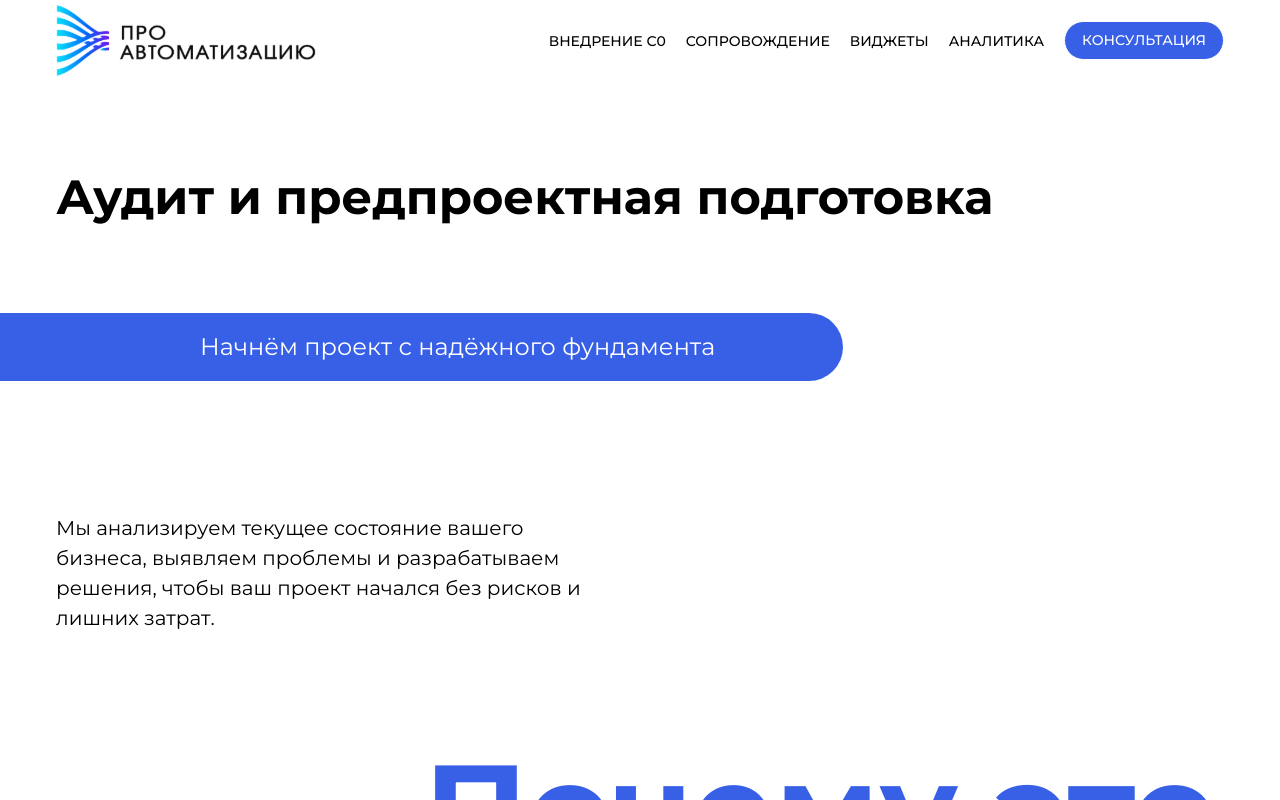
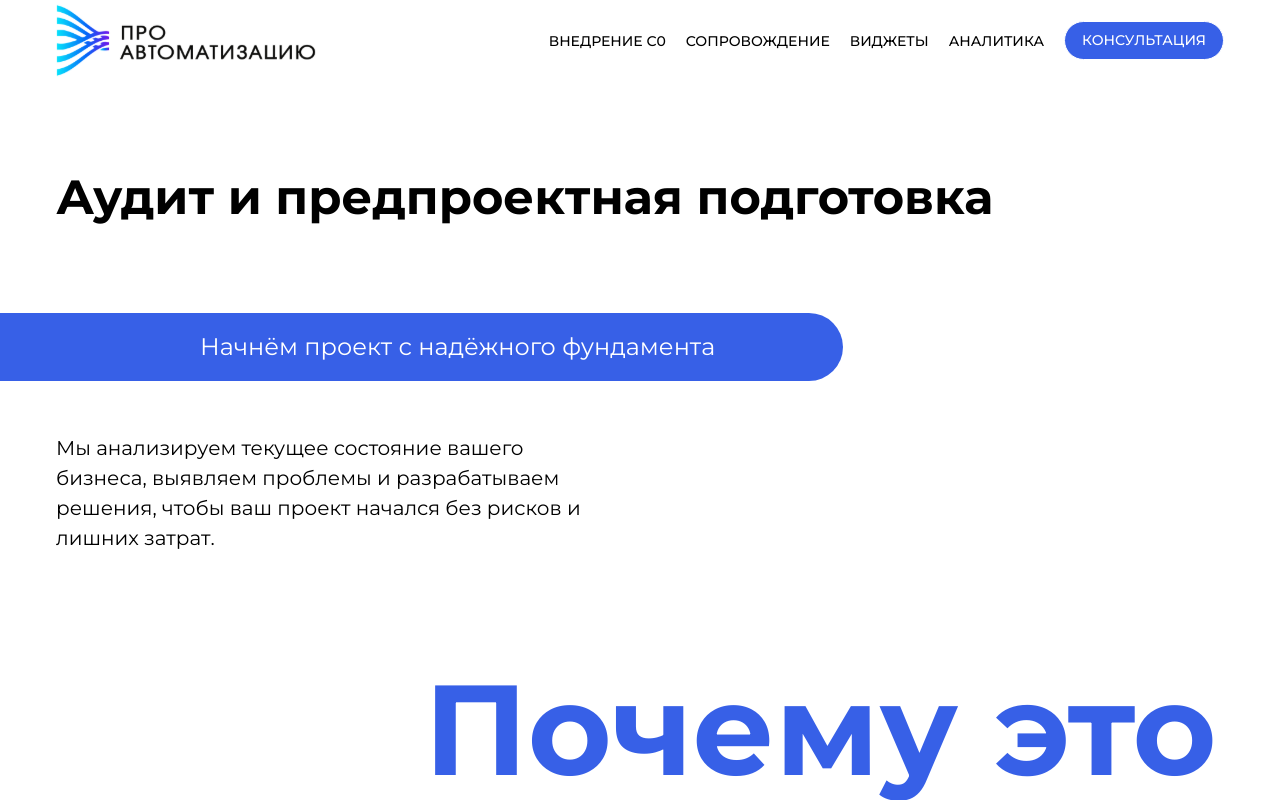
Before and after one commit to DFimp/landing_pro_automatization, a Next.js app: page /analytics in a window 1280 px wide. Shown: the top 800 px of the page. Built offline with nearby package versions, Linux system fonts and the light colour scheme.

Commit message:
remove margin

```diff
--- a/src/widgets/analytic/analyticsHeroSection/AnalyticsHeroSection.tsx
+++ b/src/widgets/analytic/analyticsHeroSection/AnalyticsHeroSection.tsx
@@ -10,7 +10,7 @@ export function AnalyticsHeroSection() {
             <StickyInfo text="Начнём проект с надёжного фундамента" />
 
             <div className='container'>
-                <h4 className=" font-normal text-h5 max-w-135 mt-20">
+                <h4 className=" font-normal text-h5 max-w-135">
                     Мы анализируем текущее состояние вашего бизнеса, выявляем проблемы и разрабатываем решения,
                     чтобы ваш проект начался без рисков и лишних затрат.
                 </h4>
```
